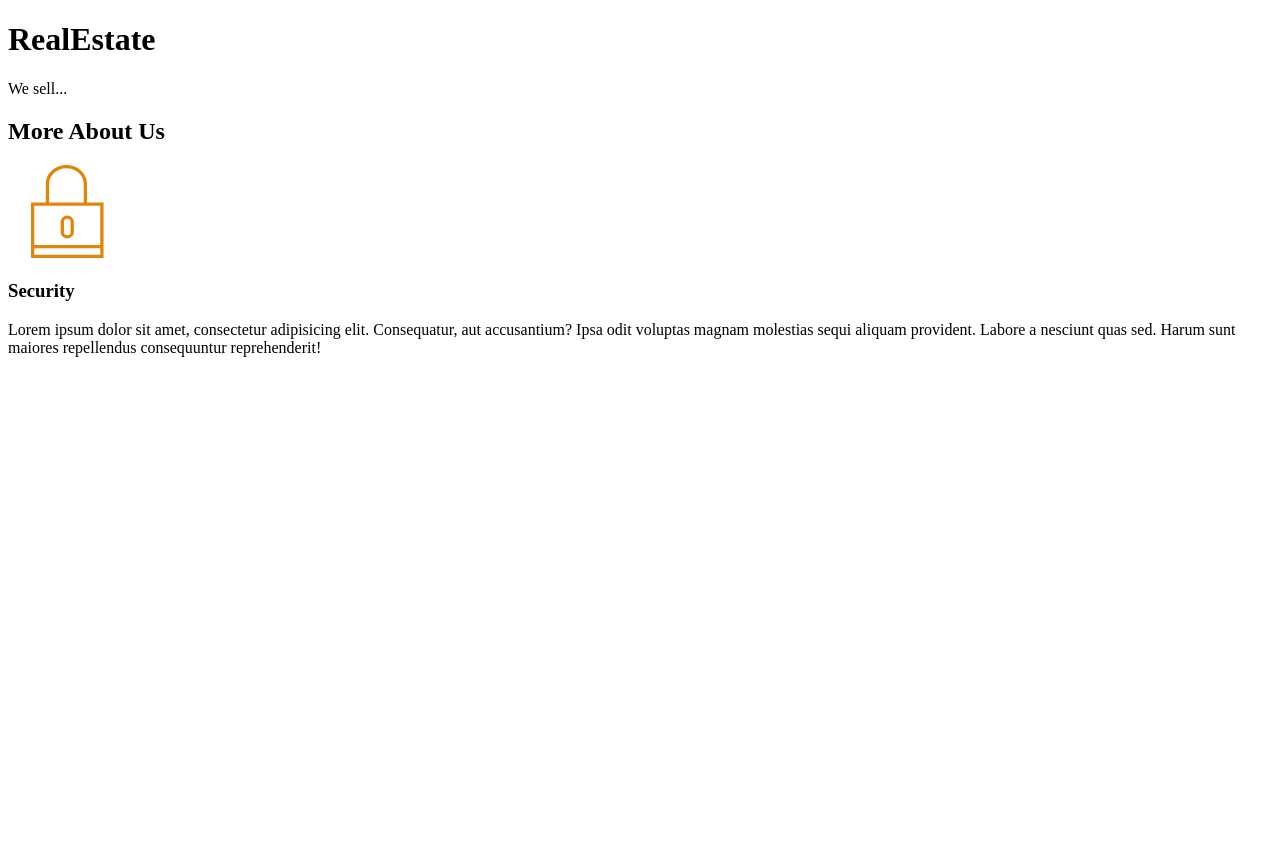
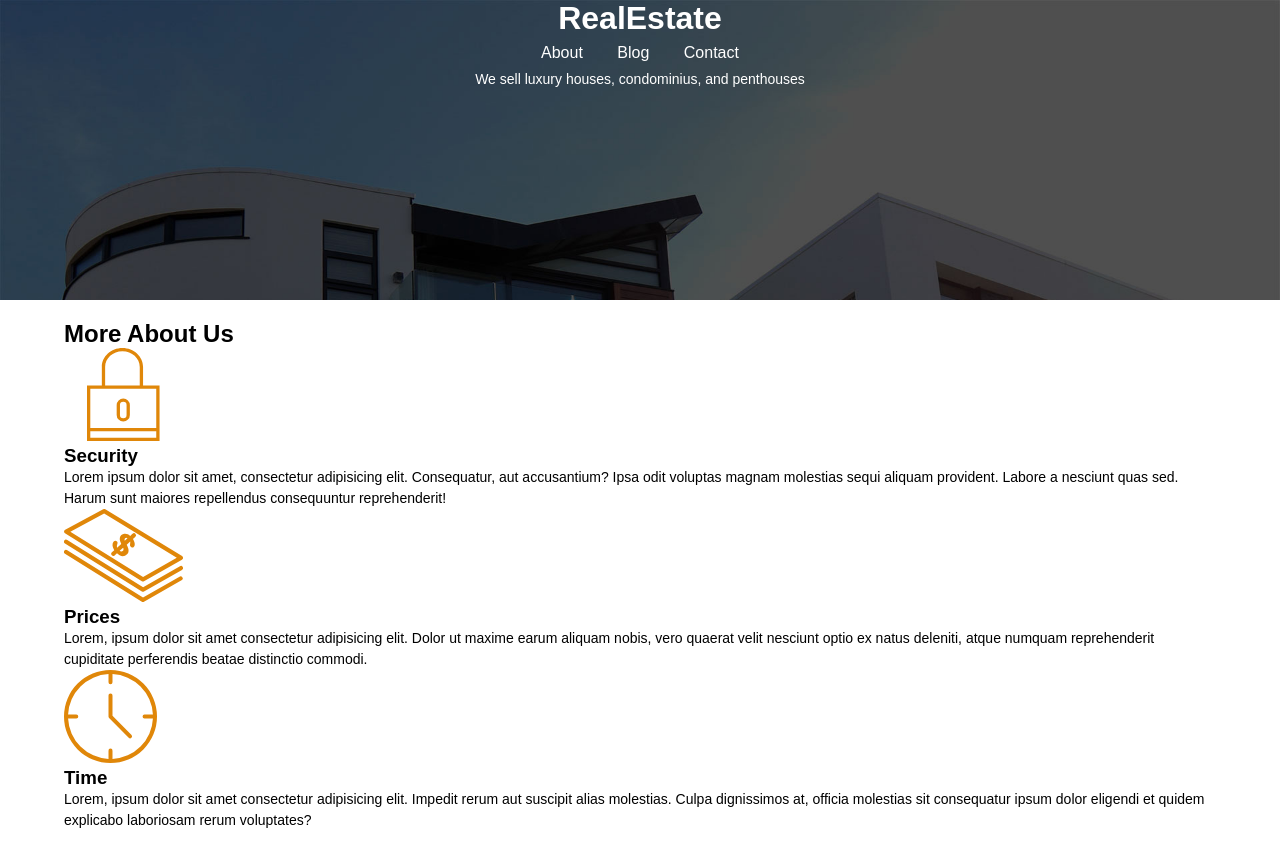
Before and after one commit to lizbeth-r/realEstate, a plain HTML site: page index.html in a window 1280 px wide. Before the commit the page ends 800 px from the top, so only its background shows below. Drawn offline with Linux system fonts and the light colour scheme.

Commit message:
First change

```diff
--- a/index.html
+++ b/index.html
@@ -3,15 +3,18 @@
 <head>
     <meta charset="UTF-8">
     <meta name="viewport" content="width=device-width, initial-scale=1.0">
-    <title>Document</title>
+    <title>RealEstate</title>
+    <link rel="stylesheet" href="mystyle.css">
 </head>
 <body>
     <header>
         <h1>RealEstate</h1>
         <nav>
-
+            <a href="about.html">About</a>
+            <a href="blog.html">Blog</a>
+            <a href="contact.html">Contact</a>
         </nav>
-        <p>We sell...</p>
+        <p>We sell luxury houses, condominius, and penthouses</p>
     </header>
     <main>
         <h2>More About Us</h2>
@@ -20,7 +23,22 @@
             <h3>Security</h3>
             <p>Lorem ipsum dolor sit amet, consectetur adipisicing elit. Consequatur, aut accusantium? Ipsa odit voluptas magnam molestias sequi aliquam provident. Labore a nesciunt quas sed. Harum sunt maiores repellendus consequuntur reprehenderit!</p>
         </div>
+        <div>
+            <img src="./img/icon2.svg" alt="">
+            <h3>Prices</h3>
+            <p>Lorem, ipsum dolor sit amet consectetur adipisicing elit. Dolor ut maxime earum aliquam nobis, vero quaerat velit nesciunt optio ex natus deleniti, atque numquam reprehenderit cupiditate perferendis beatae distinctio commodi.</p>
+        </div>
+        <div>
+            <img src="./img/icon3.svg" alt="">
+            <h3>Time</h3>
+            <p>Lorem, ipsum dolor sit amet consectetur adipisicing elit. Impedit rerum aut suscipit alias molestias. Culpa dignissimos at, officia molestias sit consequatur ipsum dolor eligendi et quidem explicabo laboriosam rerum voluptates?</p>
+        </div>
     </main>
+    <section>
 
+    </section>
+    <footer>
+
+    </footer>
 </body>
 </html>
--- a/mystyle.css
+++ b/mystyle.css
@@ -0,0 +1,32 @@
+/* Global */
+*{
+    margin: 0;
+    padding: 0;
+}
+body{
+    font-family: Arial, sans-serif;
+}
+a{
+    text-decoration: none;
+    color: white;
+    margin: 0px 15px;
+    line-height: 2;
+}
+p{
+    line-height: 1.5;
+    font-size: 14px;
+}
+main{
+    width: 90%;
+    margin: 20px  auto;
+}
+/* Utilities */
+
+/* Header */
+header{
+    background-image: url(./img/header.jpg);
+    background-size: cover;
+    text-align: center;
+    color: white;
+    height: 300px;
+}
```
Also changed, not shown: 1 other file.
